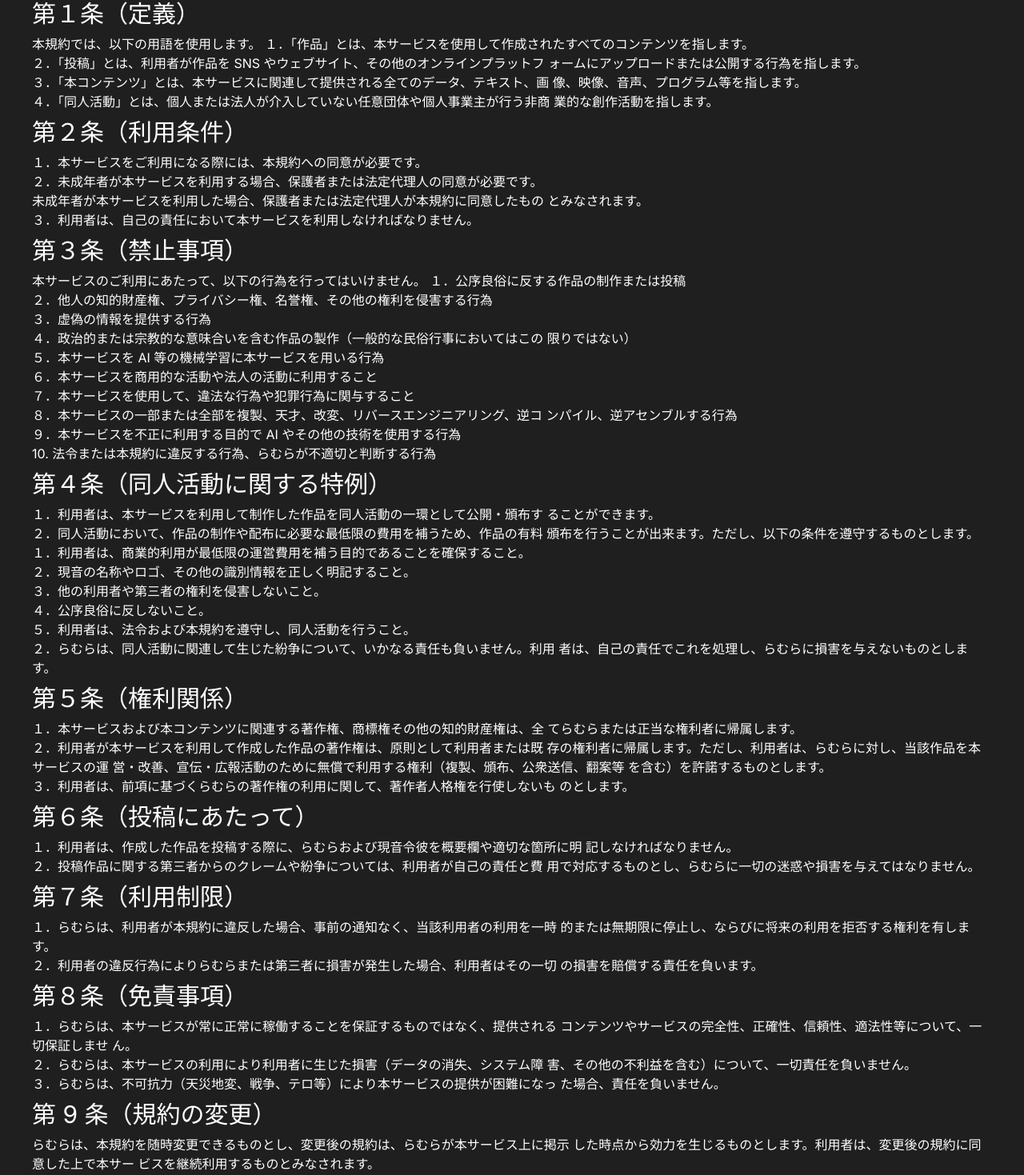
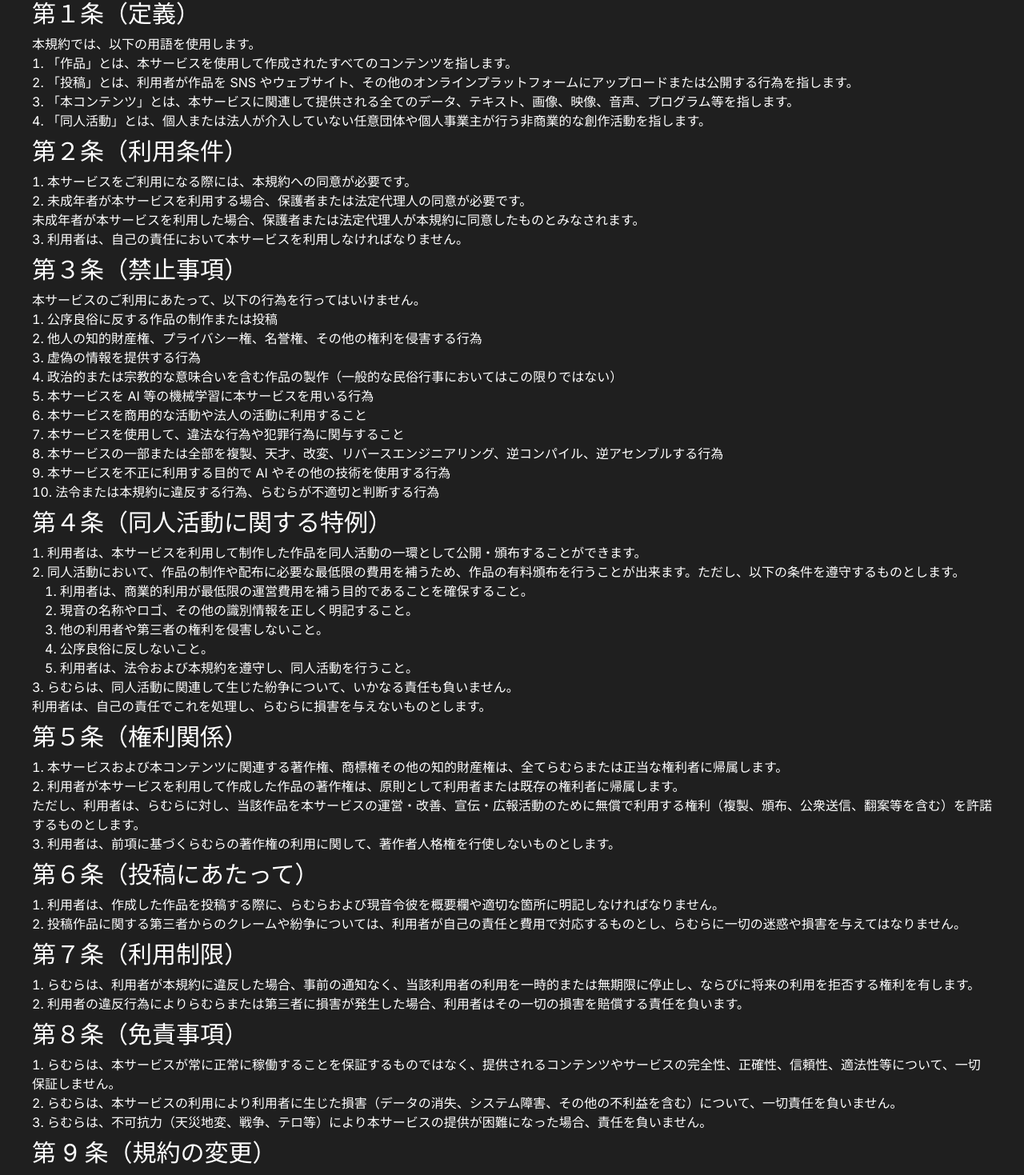
Before and after one commit to UniPro-tech/ramura-arane-site, a Next.js app: page /license in a window 1280 px wide. Shown: the part 235-1704 px from the top of the page at 80% size. Built offline with nearby package versions, Linux system fonts and the light colour scheme.

Commit message:
refactor: インデントなどの調整

```diff
--- a/src/app/license/page.tsx
+++ b/src/app/license/page.tsx
@@ -25,92 +25,96 @@ export default function Home() {
   return (
     <main className="min-h-screen bg-[#1f1f1f] p-10 text-white leading-6">
       <h1 className="text-5xl pb-3">利用規約</h1>
-      本規約は、現音令彼(以下、「本サービス」といいます。)を利用されるすべての方（以下、
-      「利用者」といいます。）に対して適用されます。本サービスの利用を開始された時点で、
-      利用者は本規約に同意したものとみなされます。
+      <p>
+        本規約は、現音令彼(以下、「本サービス」といいます。)を利用されるすべての方（以下、
+        「利用者」といいます。）に対して適用されます。本サービスの利用を開始された時点で、
+        利用者は本規約に同意したものとみなされます。
+      </p>
       <h2 className="text-3xl py-2">第１条（定義）</h2>
-      <div className="leading-6">
+      <p>
         本規約では、以下の用語を使用します。
-        １．「作品」とは、本サービスを使用して作成されたすべてのコンテンツを指します。<br />
-        ２．「投稿」とは、利用者が作品を SNS やウェブサイト、その他のオンラインプラットフ
-        ォームにアップロードまたは公開する行為を指します。<br />
-        ３．「本コンテンツ」とは、本サービスに関連して提供される全てのデータ、テキスト、画
-        像、映像、音声、プログラム等を指します。<br />
-        ４．「同人活動」とは、個人または法人が介入していない任意団体や個人事業主が行う非商
-        業的な創作活動を指します。<br />
-      </div>
+      </p>
+      <ol className="list-decimal list-inside">
+        <li>「作品」とは、本サービスを使用して作成されたすべてのコンテンツを指します。</li>
+        <li>「投稿」とは、利用者が作品を SNS やウェブサイト、その他のオンラインプラットフォームにアップロードまたは公開する行為を指します。</li>
+        <li>「本コンテンツ」とは、本サービスに関連して提供される全てのデータ、テキスト、画像、映像、音声、プログラム等を指します。</li>
+        <li>「同人活動」とは、個人または法人が介入していない任意団体や個人事業主が行う非商業的な創作活動を指します。</li>
+      </ol>
       <h2 className="text-3xl py-2">第２条（利用条件）</h2>
-      <div className="leading-6">
-        １．本サービスをご利用になる際には、本規約への同意が必要です。<br />
-        ２．未成年者が本サービスを利用する場合、保護者または法定代理人の同意が必要です。<br />
-        未成年者が本サービスを利用した場合、保護者または法定代理人が本規約に同意したもの
-        とみなされます。<br />
-        ３．利用者は、自己の責任において本サービスを利用しなければなりません。<br />
-      </div>
-      <h2 className="text-3xl py-2">第３条（禁止事項）</h2><div className="leading-6">
+      <ol className="list-decimal list-inside">
+        <li>本サービスをご利用になる際には、本規約への同意が必要です。</li>
+        <li>未成年者が本サービスを利用する場合、保護者または法定代理人の同意が必要です。<br />
+          未成年者が本サービスを利用した場合、保護者または法定代理人が本規約に同意したものとみなされます。</li>
+        <li>利用者は、自己の責任において本サービスを利用しなければなりません。</li>
+      </ol>
+
+      <h2 className="text-3xl py-2">第３条（禁止事項）</h2>
+      <p>
         本サービスのご利用にあたって、以下の行為を行ってはいけません。
-        １．公序良俗に反する作品の制作または投稿<br />
-        ２．他人の知的財産権、プライバシー権、名誉権、その他の権利を侵害する行為<br />
-        ３．虚偽の情報を提供する行為<br />
-        ４．政治的または宗教的な意味合いを含む作品の製作（一般的な民俗行事においてはこの
-        限りではない）<br />
-        ５．本サービスを AI 等の機械学習に本サービスを用いる行為<br />
-        ６．本サービスを商用的な活動や法人の活動に利用すること<br />
-        ７．本サービスを使用して、違法な行為や犯罪行為に関与すること<br />
-        ８．本サービスの一部または全部を複製、天才、改変、リバースエンジニアリング、逆コ
-        ンパイル、逆アセンブルする行為<br />
-        ９．本サービスを不正に利用する目的で AI やその他の技術を使用する行為<br />
-        10. 法令または本規約に違反する行為、らむらが不適切と判断する行為</div>
-      <h2 className="text-3xl py-2">第４条（同人活動に関する特例）</h2><div className="leading-6">
-        １．利用者は、本サービスを利用して制作した作品を同人活動の一環として公開・頒布す
-        ることができます。<br />
-        ２．同人活動において、作品の制作や配布に必要な最低限の費用を補うため、作品の有料
-        頒布を行うことが出来ます。ただし、以下の条件を遵守するものとします。<br />
-        １．利用者は、商業的利用が最低限の運営費用を補う目的であることを確保すること。<br />
-        ２．現音の名称やロゴ、その他の識別情報を正しく明記すること。<br />
-        ３．他の利用者や第三者の権利を侵害しないこと。<br />
-        ４．公序良俗に反しないこと。<br />
-        ５．利用者は、法令および本規約を遵守し、同人活動を行うこと。<br />
-        ２．らむらは、同人活動に関連して生じた紛争について、いかなる責任も負いません。利用
-        者は、自己の責任でこれを処理し、らむらに損害を与えないものとします。</div>
-      <h2 className="text-3xl py-2">第５条（権利関係）</h2><div className="leading-6">
-        １．本サービスおよび本コンテンツに関連する著作権、商標権その他の知的財産権は、全
-        てらむらまたは正当な権利者に帰属します。<br />
-        ２．利用者が本サービスを利用して作成した作品の著作権は、原則として利用者または既
-        存の権利者に帰属します。ただし、利用者は、らむらに対し、当該作品を本サービスの運
-        営・改善、宣伝・広報活動のために無償で利用する権利（複製、頒布、公衆送信、翻案等
-        を含む）を許諾するものとします。<br />
-        ３．利用者は、前項に基づくらむらの著作権の利用に関して、著作者人格権を行使しないも
-        のとします。</div>
-      <h2 className="text-3xl py-2">第６条（投稿にあたって）</h2><div className="leading-6">
-        １．利用者は、作成した作品を投稿する際に、らむらおよび現音令彼を概要欄や適切な箇所に明
-        記しなければなりません。<br />
-        ２．投稿作品に関する第三者からのクレームや紛争については、利用者が自己の責任と費
-        用で対応するものとし、らむらに一切の迷惑や損害を与えてはなりません。</div>
-      <h2 className="text-3xl py-2">第７条（利用制限）</h2><div className="leading-6">
-        １．らむらは、利用者が本規約に違反した場合、事前の通知なく、当該利用者の利用を一時
-        的または無期限に停止し、ならびに将来の利用を拒否する権利を有します。<br />
-        ２．利用者の違反行為によりらむらまたは第三者に損害が発生した場合、利用者はその一切
-        の損害を賠償する責任を負います。</div>
-      <h2 className="text-3xl py-2">第８条（免責事項）</h2><div className="leading-6">
-        １．らむらは、本サービスが常に正常に稼働することを保証するものではなく、提供される
-        コンテンツやサービスの完全性、正確性、信頼性、適法性等について、一切保証しませ
-        ん。<br />
-        ２．らむらは、本サービスの利用により利用者に生じた損害（データの消失、システム障
-        害、その他の不利益を含む）について、一切責任を負いません。<br />
-        ３．らむらは、不可抗力（天災地変、戦争、テロ等）により本サービスの提供が困難になっ
-        た場合、責任を負いません。</div>
-      <h2 className="text-3xl py-2">第 9 条（規約の変更）</h2><div className="leading-6">
+      </p>
+      <ol className="list-decimal list-inside">
+        <li>公序良俗に反する作品の制作または投稿</li>
+        <li>他人の知的財産権、プライバシー権、名誉権、その他の権利を侵害する行為</li>
+        <li>虚偽の情報を提供する行為</li>
+        <li>政治的または宗教的な意味合いを含む作品の製作（一般的な民俗行事においてはこの限りではない）</li>
+        <li>本サービスを AI 等の機械学習に本サービスを用いる行為</li>
+        <li>本サービスを商用的な活動や法人の活動に利用すること</li>
+        <li>本サービスを使用して、違法な行為や犯罪行為に関与すること</li>
+        <li>本サービスの一部または全部を複製、天才、改変、リバースエンジニアリング、逆コンパイル、逆アセンブルする行為</li>
+        <li>本サービスを不正に利用する目的で AI やその他の技術を使用する行為</li>
+        <li>法令または本規約に違反する行為、らむらが不適切と判断する行為</li>
+      </ol>
+      <h2 className="text-3xl py-2">第４条（同人活動に関する特例）</h2>
+      <ol className="list-decimal list-inside">
+        <li>利用者は、本サービスを利用して制作した作品を同人活動の一環として公開・頒布することができます。</li>
+        <li>同人活動において、作品の制作や配布に必要な最低限の費用を補うため、作品の有料頒布を行うことが出来ます。ただし、以下の条件を遵守するものとします。</li>
+        <ol className="list-decimal indent-4 list-inside">
+          <li>利用者は、商業的利用が最低限の運営費用を補う目的であることを確保すること。</li>
+          <li>現音の名称やロゴ、その他の識別情報を正しく明記すること。</li>
+          <li>他の利用者や第三者の権利を侵害しないこと。</li>
+          <li>公序良俗に反しないこと。</li>
+          <li>利用者は、法令および本規約を遵守し、同人活動を行うこと。</li>
+        </ol>
+        <li>らむらは、同人活動に関連して生じた紛争について、いかなる責任も負いません。<br />
+          利用者は、自己の責任でこれを処理し、らむらに損害を与えないものとします。</li>
+      </ol>
+      <h2 className="text-3xl py-2">第５条（権利関係）</h2>
+      <ol className="list-decimal list-inside">
+        <li>本サービスおよび本コンテンツに関連する著作権、商標権その他の知的財産権は、全てらむらまたは正当な権利者に帰属します。</li>
+        <li>利用者が本サービスを利用して作成した作品の著作権は、原則として利用者または既存の権利者に帰属します。<br />ただし、利用者は、らむらに対し、当該作品を本サービスの運営・改善、宣伝・広報活動のために無償で利用する権利（複製、頒布、公衆送信、翻案等を含む）を許諾するものとします。</li>
+        <li>利用者は、前項に基づくらむらの著作権の利用に関して、著作者人格権を行使しないものとします。</li>
+      </ol>
+      <h2 className="text-3xl py-2">第６条（投稿にあたって）</h2>
+      <ol className="list-decimal list-inside">
+        <li>利用者は、作成した作品を投稿する際に、らむらおよび現音令彼を概要欄や適切な箇所に明記しなければなりません。</li>
+        <li>投稿作品に関する第三者からのクレームや紛争については、利用者が自己の責任と費用で対応するものとし、らむらに一切の迷惑や損害を与えてはなりません。</li>
+      </ol>
+      <h2 className="text-3xl py-2">第７条（利用制限）</h2>
+      <ol className="list-decimal list-inside">
+        <li>らむらは、利用者が本規約に違反した場合、事前の通知なく、当該利用者の利用を一時的または無期限に停止し、ならびに将来の利用を拒否する権利を有します。</li>
+        <li>利用者の違反行為によりらむらまたは第三者に損害が発生した場合、利用者はその一切の損害を賠償する責任を負います。</li>
+      </ol>
+      <h2 className="text-3xl py-2">第８条（免責事項）</h2>
+      <ol className="list-decimal list-inside">
+        <li>らむらは、本サービスが常に正常に稼働することを保証するものではなく、提供されるコンテンツやサービスの完全性、正確性、信頼性、適法性等について、一切保証しません。</li>
+        <li>らむらは、本サービスの利用により利用者に生じた損害（データの消失、システム障害、その他の不利益を含む）について、一切責任を負いません。</li>
+        <li>らむらは、不可抗力（天災地変、戦争、テロ等）により本サービスの提供が困難になった場合、責任を負いません。</li>
+      </ol>
+      <h2 className="text-3xl py-2">第 9 条（規約の変更）</h2>
+      <p>
         らむらは、本規約を随時変更できるものとし、変更後の規約は、らむらが本サービス上に掲示
         した時点から効力を生じるものとします。利用者は、変更後の規約に同意した上で本サー
-        ビスを継続利用するものとみなされます。</div>
-      <h2 className="text-3xl py-2">第 10 条（準拠法および管轄）</h2><div className="leading-6">
-        １．本規約の成立、効力、解釈および履行に関しては、日本法を準拠法とします。<br />
-        ２．本サービスに関連して生じた一切の紛争については、東京地方裁判所を第一審の専属
-        的合意管轄裁判所とします。</div>
-      <h2 className="text-3xl py-2">第 11 条（分離可能性）</h2 ><div className="leading-6">
-        本規約のいずれかの条項が違法、無効または執行不能と判断された場合でも、残りの条項
-        は引き続き有効に存続します。</div>
+        ビスを継続利用するものとみなされます。
+      </p>
+      <h2 className="text-3xl py-2">第 10 条（準拠法および管轄）</h2>
+      <ol className="list-decimal list-inside">
+        <li>本規約の成立、効力、解釈および履行に関しては、日本法を準拠法とします。</li>
+        <li>本サービスに関連して生じた一切の紛争については、東京地方裁判所を第一審の専属的合意管轄裁判所とします。</li>
+      </ol>
+      <h2 className="text-3xl py-2">第 11 条（分離可能性）</h2 >
+      <p>
+        本規約のいずれかの条項が違法、無効または執行不能と判断された場合でも、残りの条項は引き続き有効に存続します。
+      </p>
     </main>
   );
 }
```
